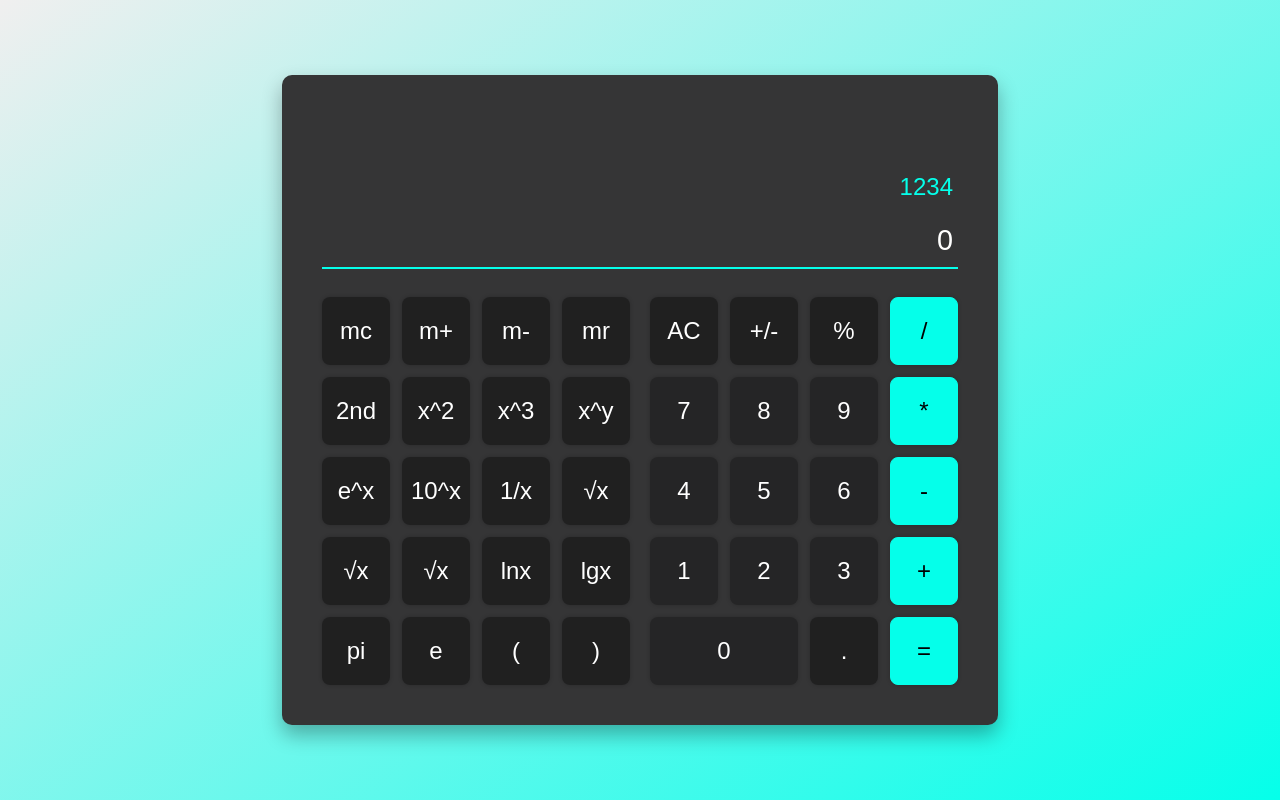
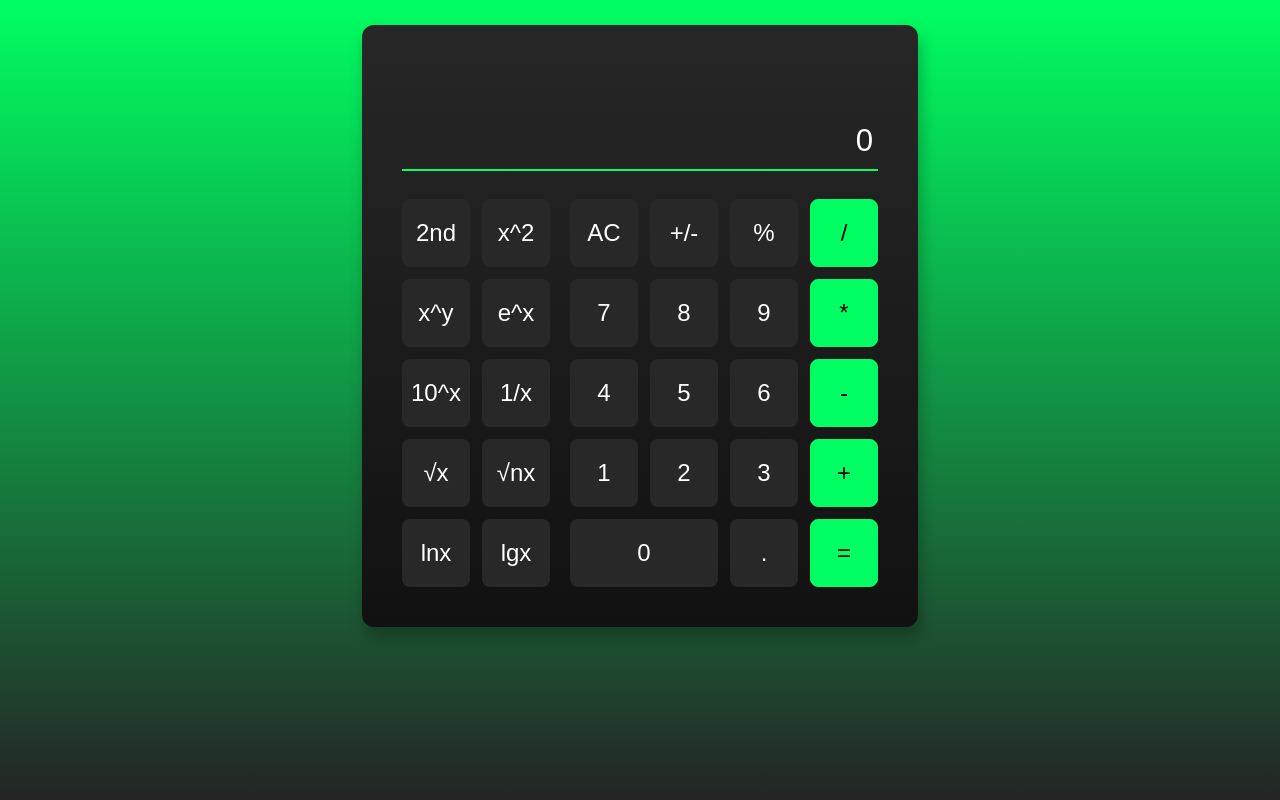
Before and after one commit to Nastik1811/calculator-js, a website built with webpack: page src/index.html in a window 1280 px wide. Built offline with nearby package versions, Linux system fonts and the light colour scheme.

Commit message:
Fix styles

```diff
--- a/src/index.html
+++ b/src/index.html
@@ -12,63 +12,46 @@
             <div id="calculator" class="calculator">
                 <div class="menu"></div>
                 <div class="display">
-                    <span id="preview">1234</span>
                     <span id="result">0</span>
                     <!-- <input type="number" class="result" value="0"/> -->
                 </div>
                 <div class="keypad">
                     <div class="base-operations">
-                            <button id="clear-btn" class="key">AC</button>
-                            <button class="key">+/-</button>
-                            <button class="key">%</button>
-                            <button class="key key-operator" value="/">/</button>
+                            <button id="clear" class="key">AC</button>
+                            <button class="key key-operator">+/-</button>
+                            <button class="key key-operator">%</button>
+                            <button class="key key-operator key-main" value="/">/</button>
 
                             <button class="key key-numeric" value="7">7</button>
                             <button class="key key-numeric" value="8">8</button>
                             <button class="key key-numeric" value="9">9</button>
-                            <button class="key key-operator" value="*">*</button>
+                            <button class="key key-operator key-main" value="*">*</button>
 
                             <button class="key key-numeric" value="4">4</button>
                             <button class="key key-numeric" value="5">5</button>
                             <button class="key key-numeric" value="6">6</button>
-                            <button class="key key-operator" value="-">-</button>
+                            <button class="key key-operator key-main" value="-">-</button>
 
                             <button class="key key-numeric" value="1">1</button>
                             <button class="key key-numeric" value="2">2</button>
                             <button class="key key-numeric" value="3">3</button>
-                            <button class="key key-operator" value="+">+</button>
+                            <button class="key key-operator key-main" value="+">+</button>
 
                             <button class="key key-numeric key-extened" value="0">0</button>
-                            <button class="key" value=".">.</button>
-                            <button id="=" class="key key-operator">=</button>
+                            <button id="decimal" class="key" value=".">.</button>
+                            <button id="equal" class="key key-main">=</button>
                     </div>
                     <div class="advanced-operations">
-
-                        <button class="key">mc</button>
-                        <button class="key">m+</button>
-                        <button class="key">m-</button>
-                        <button class="key">mr</button>
-
-
-                        <button class="key">2nd</button>
-                        <button class="key">x^2</button>
-                        <button class="key">x^3</button>
-                        <button class="key">x^y</button>
-                        <button class="key">e^x</button>
-                        <button class="key">10^x</button>
-
-                        <button class="key">1/x</button>
-                        <button class="key">√x</button>
-                        <button class="key">√x</button>
-                        <button class="key">√x</button>
-                        <button class="key">lnx</button>
-                        <button class="key">lgx</button>
-
-                        <button class="key">pi</button>
-                        <button class="key">e</button>
-                        <button class="key">(</button>
-                        <button class="key">)</button>
-
+                        <button class="key key-operator">2nd</button>
+                        <button class="key key-operator">x^2</button>
+                        <button class="key key-operator">x^y</button>
+                        <button class="key key-operator">e^x</button>
+                        <button class="key key-operator">10^x</button>
+                        <button class="key key-operator">1/x</button>
+                        <button class="key key-operator">√x</button>
+                        <button class="key key-operator">√nx</button>
+                        <button class="key key-operator">lnx</button>
+                        <button class="key key-operator">lgx</button>
                     </div>
                 </div>
             </div>
--- a/src/style.css
+++ b/src/style.css
@@ -1,7 +1,7 @@
 :root {
     --dark-color: rgb(53, 53, 54);
     --light-color: rgb(255, 255, 255);
-    --accent-color: rgb(5, 255, 234);
+    --accent-color: #00ff62;
     --background-color: var(--dark-color);
     --text-color: var(--light-color);
     font-size: 24px;
@@ -15,7 +15,7 @@
 
 html,
 body {
-    height: 100%;
+    min-height: 100%;
 }
 
 body {
@@ -27,11 +27,9 @@ body {
         var(--accent-color),
         rgb(240, 239, 239)
     );
-    background: linear-gradient(
-        -35deg,
-        var(--accent-color),
-        rgb(240, 239, 239)
-    );
+    background: linear-gradient(180deg, var(--accent-color), rgb(36, 36, 36));
+    background-repeat: no-repeat;
+    background-size: cover;
 }
 
 #root {
@@ -49,26 +47,32 @@ body {
 }
 
 .calculator {
+    margin-top: 25px;
     display: grid;
     grid-template-rows: 20px 1fr auto;
     gap: 28px;
     max-width: 900px;
     width: auto;
-    background-color: var(--background-color);
-    border-radius: 10px;
-    background-color: var(--dark-color);
-    box-shadow: 0 10px 20px rgba(0, 0, 0, 0.3);
+    border-radius: 12px;
+    background: -webkit-linear-gradient(
+        -35deg,
+        var(--accent-color),
+        rgb(37, 37, 37)
+    );
+    background: linear-gradient(0deg, rgb(17, 17, 17), rgb(39, 39, 39));
+    background-repeat: no-repeat;
+    background-size: cover;
+    box-shadow: 3px 10px 15px rgba(0, 0, 0, 0.26);
+
     padding: 40px;
 }
 
 .display {
-    display: grid;
-    grid-template-rows: 1fr 2fr;
+    display: flex;
+    flex-direction: row-reverse;
     border-bottom: 2px solid var(--accent-color);
     height: 100%;
     padding: 10px 5px;
-    justify-items: end;
-    align-items: end;
 }
 
 #preview {
@@ -77,7 +81,7 @@ body {
 }
 
 #result {
-    font-size: 1.2rem;
+    font-size: 1.3rem;
     background-color: transparent;
     border: none;
     outline: transparent;
@@ -112,7 +116,7 @@ body {
 .advanced-operations {
     display: grid;
     grid-template-rows: repeat(5, 1fr);
-    grid-template-columns: repeat(4, 1fr);
+    grid-template-columns: repeat(2, 1fr);
     gap: 12px;
 }
 
@@ -125,46 +129,43 @@ body {
     height: 68px;
     /* border: 1px solid rgba(0, 0, 0, 0.3); */
     border-radius: 8px;
-    box-shadow: 0px 0px 4px rgba(0, 0, 0, 0.2);
-
+    box-shadow: 0px 4px 8px rgba(0, 0, 0, 0.1s);
     border: none;
-    background-color: rgba(0, 0, 0, 0.4);
+    background-color: rgba(40, 40, 40, 1);
     color: inherit;
     font-size: inherit;
     transition: ease-in;
 }
 
-.key:hover {
+.key:hover,
+.key:focus {
     color: var(--accent-color);
-    background-color: rgba(0, 0, 0, 0.4);
-    box-shadow: 0px 0px 6px rgba(0, 0, 0, 0.3);
+    box-shadow: 0px 4px 10px rgba(0, 0, 0, 0.3);
 }
 
-.key:focus {
-    outline: none;
-    background-color: rgba(0, 0, 0, 0.5);
-}
-
-.key-operator {
+.key-main {
+    opacity: 1;
     background-color: var(--accent-color);
     border: 1px solid var(--accent-color);
     color: black;
 }
 
-.key-operator:hover {
+.key-main:hover {
+    opacity: 0.8;
     color: black;
     background-color: var(--accent-color);
     box-shadow: 0px 0px 6px rgba(0, 0, 0, 0.3), 0px 0px 8px rgba(0, 0, 0, 0.5);
 }
 
-.key-operator:focus {
+.key-main:focus {
     outline: none;
+    opacity: 0.8;
+    color: black;
     background-color: var(--accent-color);
     box-shadow: 0px 0px 6px rgba(0, 0, 0, 0.3), 0px 0px 8px rgba(0, 0, 0, 0.5);
 }
 
 .key-numeric {
-    background-color: rgba(0, 0, 0, 0.3);
 }
 
 .key-extened {
```
